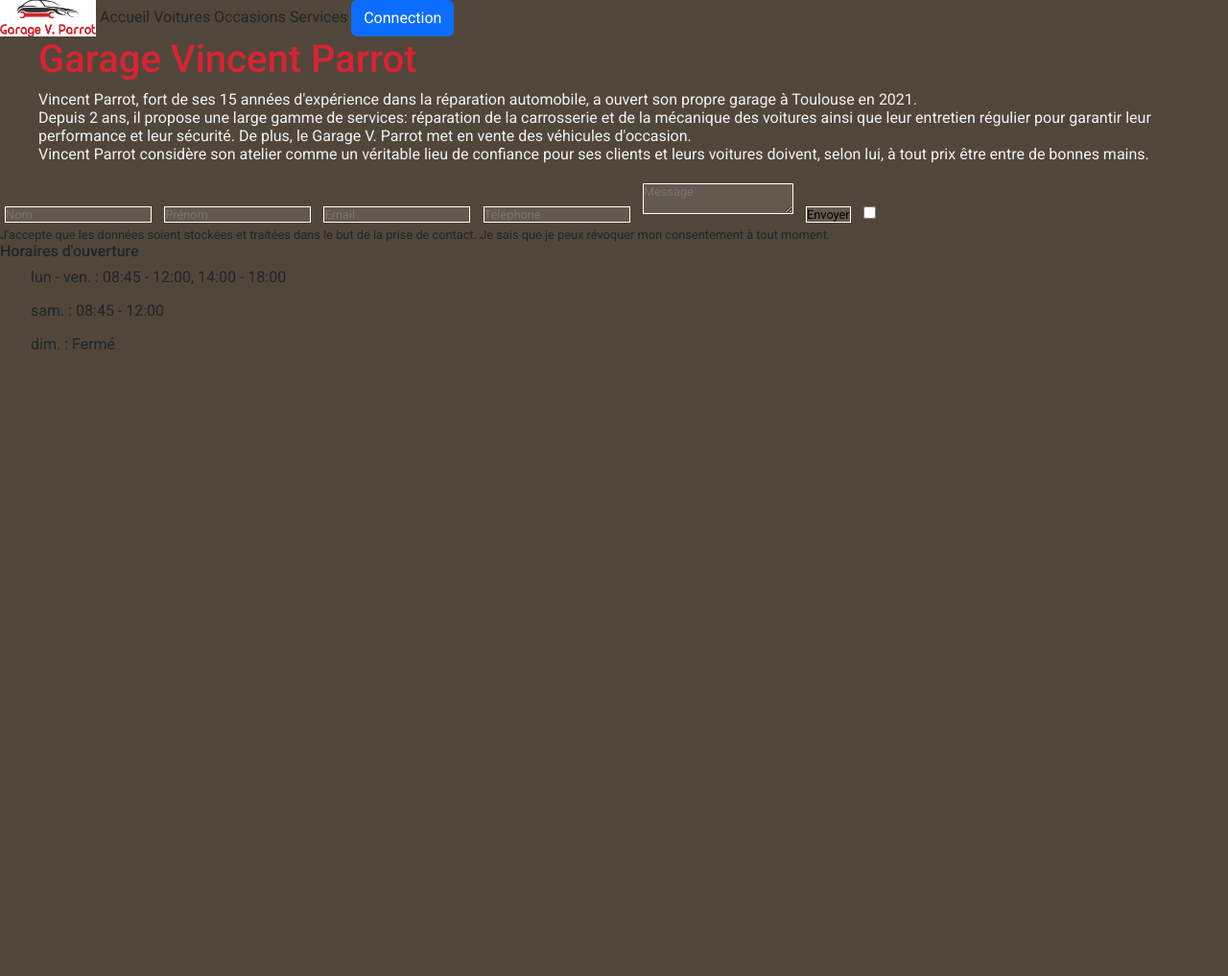
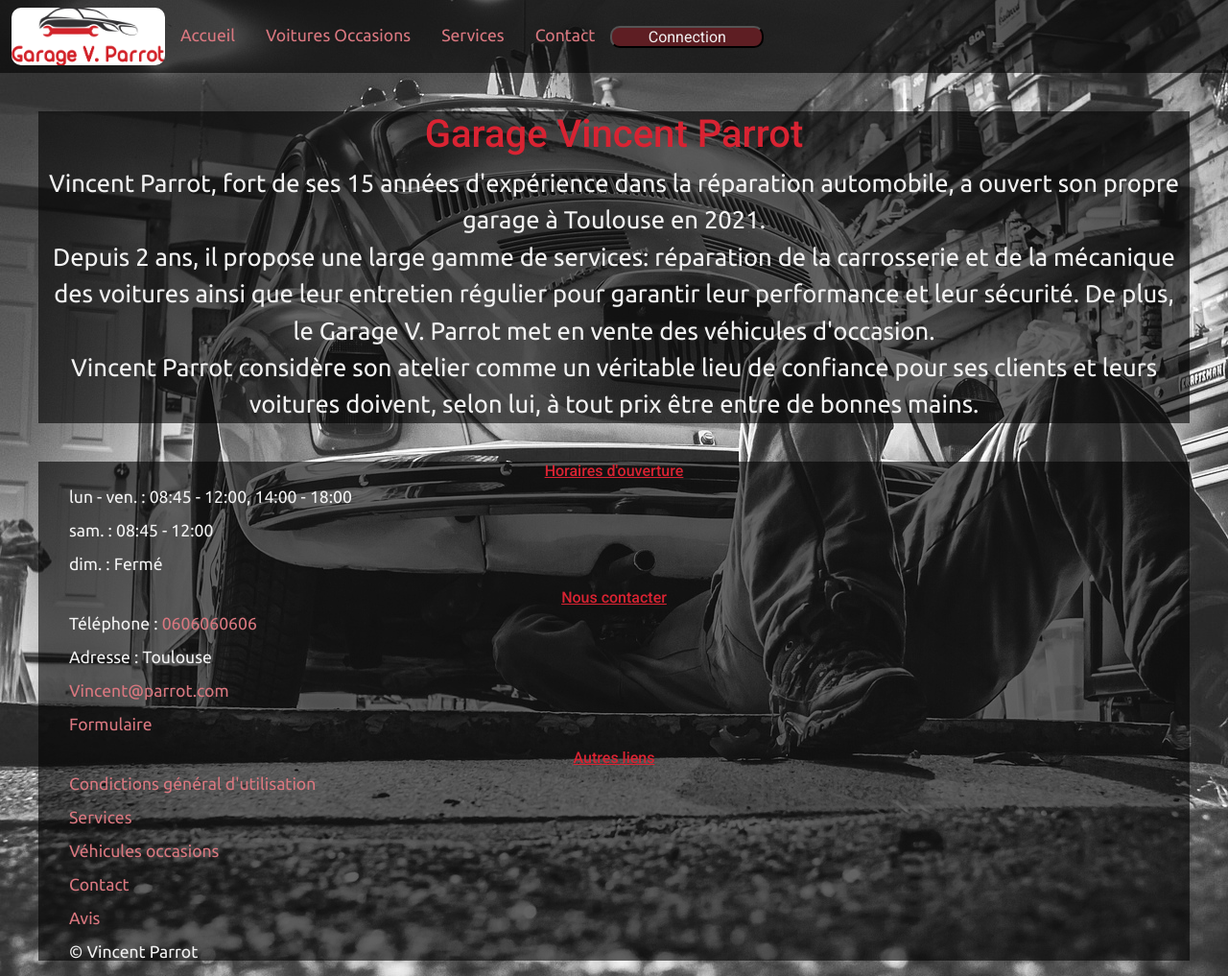
Before and after one commit to KevinMaze/ECF-studi-2023, a PHP site: page / in a window 1280 px wide. Shown: the whole page at 96% size. Before the commit the page ends 364 px from the top, so only its background shows below. Run offline with PHP 8.4, Linux system fonts and the light colour scheme.

Commit message:
add resgister, style footer and header

```diff
--- a/css/style.css
+++ b/css/style.css
@@ -1,57 +1,109 @@
-/**** FLUX ***/
-.flux {
-  width: 100%;
-  max-width: 1200px;
-  margin-left: auto;
-  margin-right: auto;
-}
-
 /*** VARIABLE ***/
 :root {
   --main-p-color: #F2F2F2;
   --main-title-color: #D92332;
+  --main-link-color: #D9777F;
+  --main-other-color:#5e1e23;
+
+  --main-font-p: 'Ubuntu', sans-serif;
+  --main-font-title: 'Roboto', sans-serif;
+}
+
+/***BUTTON***/
+.button-custom{
+  border-radius: 10px;
+  background-color: var(--main-other-color);
+  width: 10em;
+  color: var(--main-p-color);
+}
+
+.button-custom:hover{
+  background-color: var(--main-p-color);
+  color: var(--main-other-color);
+  font-weight: bold;
+  transition: 0.5s ease-in;
 }
 
 /*** BODY ***/
 body {
-  font-family: 'Roboto', sans-serif;
-  background-color: rgb(80, 71, 58);
-  /* background-image: url("/assets/bgVoiture.jpg");
+  font-family: var(--main-font-title);
+  background-image: url('../assets/bgVoiture.jpg');
   background-position-x: 50%;
-  background-position-y: 0%; */
+  background-position-y: 0%;
+  background-attachment: fixed;
 }
 
+a {
+  color: var(--main-link-color);
+}
+
+.backg-opacity{
+  background-color: rgba(0, 0, 0, 0.6);
+}
+
+/*** HEADER ***/
+nav img{
+  border-radius: 10px;
+  width: 10em;
+}
 
 /*** SECTION ***/
-.section {
+.section__div {
+  color: var(--main-p-color);
+  margin-top: 40px;
+  margin-bottom: 40px;
+  text-align: center;
+  padding-left: 10px;
+  padding-right: 10px;
+}
+
+section h1 {
+  color: var(--main-title-color);
+  font-family: var(--main-font-title);
+}
+
+.section_para{
+  font-family: var(--main-font-p);
+  line-height: 1.5em;
+  font-size: 1.1em;
+}
+
+/** FOOTER ***/
+.footer{
+  margin: auto;
+}
+
+.footer h6{
+  text-align: center;
+  text-decoration: underline;
+  color: var(--main-title-color);
+  font-family: var(--main-font-title);
+}
+
+li{
+  font-size: 0.8em;
+  font-family: var(--main-font-p);
   color: var(--main-p-color);
 }
 
-.section h1 {
-  color: var(--main-title-color);
+/*** MEDIA QUERY ***/
+@media screen and (min-width: 700px) {
+  .section_para{
+    font-size: 1.6em;
+  }
+
+  li{
+    font-size: 1.1em;
+  }
+
 }
 
-/** FOOTER ***/
-.form {
-  display: block;
-  font-size: 0.8em;
+@media screen and (min-width: 1200px){
+  .flux {
+    width: 100%;
+    max-width: 1200px;
+    margin-left: auto;
+    margin-right: auto;
+  }
+
 }
-
-.form input, textarea{
-  background: rgba(255, 255, 255, 0.1);
-  /* width: 100%; */
-  border: 1px solid white;
-  margin: 5px;
-}
-
-input:focus{
-  background-color: white;
-}
-
-/*** MEDIA QUERY ***/
-@media screen and (min-width: 586px){
-  body {
-    background-repeat: no-repeat;
-    /* background-size: cover; */
-  }
-}
--- a/index.php
+++ b/index.php
@@ -1,10 +1,10 @@
 <?php require_once "templates/header.html" ?>
 
-        <section>
-            <div class="flux section">
+        <section class="flux backg-opacity">
+            <div class="section__div">
                 <h1>Garage Vincent Parrot</h1>
 
-                <p>Vincent Parrot, fort de ses 15 années d'expérience dans la réparation automobile, a ouvert
+                <p class="section_para">Vincent Parrot, fort de ses 15 années d'expérience dans la réparation automobile, a ouvert
                 son propre garage à Toulouse en 2021.<br>
                 Depuis 2 ans, il propose une large gamme de services: réparation de la carrosserie et de la
                 mécanique des voitures ainsi que leur entretien régulier pour garantir leur performance et
@@ -16,7 +16,7 @@
 
         </section>
 
-         <!-- voir accordion hover -->
+        <!-- voir accordion hover -->
 
 
 <?php require_once "templates/footer.html" ?>
--- a/templates/footer.html
+++ b/templates/footer.html
@@ -1,22 +1,4 @@
-    <footer class="footer">
-        <div  class="form">
-            <form action="" method="post">
-
-                <label for="field-firstname"><input name="firstname" id="field-firstname" placeholder="Nom"></label>
-
-                <label for="field-lastname"><input name="lastname" id="field-lastname" placeholder="Prénom"></label>
-
-                <label for="field-email"><input name="email" id="field-email" placeholder="Email"></label>
-
-                <label for="field-number-phone"><input name="phone" id="field-number-phone" placeholder="Téléphone"></label>
-
-                <label for="field-message"><textarea name="message" id="field-message" placeholder="Message"></textarea></label>
-
-                <input type="submit" value="Envoyer">
-
-                <input type="checkbox" name="accept" id=""><label for="accept">J'accepte que les données soient stockées et traitées dans le but de la prise de contact. Je sais que je peux révoquer mon consentement à tout moment.</label>
-            </form>
-        </div>
+    <footer class="flux footer backg-opacity">
 
         <div>
             <h6>Horaires d'ouverture</h6>
@@ -24,6 +6,29 @@
                 <ol>lun - ven. : 08:45 - 12:00, 14:00 - 18:00</ol>
                 <ol>sam. : 08:45 - 12:00</ol>
                 <ol>dim. : Fermé</ol>
+            </li>
+        </div>
+
+        <div>
+            <h6>Nous contacter</h6>
+            <li>
+                <ul>Téléphone : <a href="tel: 0606060606">0606060606</a></p></ul>
+                <ul>Adresse : Toulouse</ul>
+                <ul><a href="mailto:Vincent@parrot.com">Vincent@parrot.com</a></ul>
+                <ul><a href="#">Formulaire</a></ul>
+            </li>
+        </div>
+
+        <div>
+            <h6>Autres liens</h6>
+            <li>
+                <ul><a href="#">Condictions général d'utilisation</a></ul>
+                <ul><a href="#">Services</a></ul>
+                <ul><a href="#">Véhicules occasions</a></ul>
+                <ul><a href="#">Contact</a></ul>
+                <ul><a href="#">Avis</a></ul>
+                <ul>&copy; Vincent Parrot</ul>
+
             </li>
         </div>
 
--- a/templates/header.html
+++ b/templates/header.html
@@ -5,23 +5,46 @@
         <meta name="viewport" content="width=device-width, initial-scale=1.0">
         <meta name="description" content="*">
         <link href="https://cdn.jsdelivr.net/npm/bootstrap@5.3.0/dist/css/bootstrap.min.css" rel="stylesheet" integrity="sha384-9ndCyUaIbzAi2FUVXJi0CjmCapSmO7SnpJef0486qhLnuZ2cdeRhO02iuK6FUUVM" crossorigin="anonymous">
-        <link rel="stylesheet" href="/css/reset.css">
-        <link rel="stylesheet" href="/css/style.css">
+        <link rel="stylesheet" href="css/reset.css">
+        <link rel="stylesheet" href="css/style.css">
         <title>Garage V.Parrot (ECF hiver 2023)</title>
-        <link rel="icon" type="image/png" href="/assets/iconVoiture.png">
+        <link rel="icon" type="image/png" href="assets/iconVoiture.png">
         <link rel="preconnect" href="https://fonts.googleapis.com">
         <link rel="preconnect" href="https://fonts.gstatic.com" crossorigin>
         <link href="https://fonts.googleapis.com/css2?family=Roboto:ital,wght@0,100;0,300;0,400;0,500;0,700;0,900;1,100;1,300;1,400;1,500;1,700;1,900&display=swap" rel="stylesheet">
+        <link rel="preconnect" href="https://fonts.googleapis.com">
+        <link rel="preconnect" href="https://fonts.gstatic.com" crossorigin>
+        <link href="https://fonts.googleapis.com/css2?family=Ubuntu:ital,wght@0,300;0,400;0,500;0,700;1,300;1,400;1,500;1,700&display=swap" rel="stylesheet">
     </head>
-    <body class="background-image">
+    <body class="background">
 
         <div>
             <header>
-                <nav>
-                    <img src="/assets/logo.png" alt="logo du garage" width=100>
-                    <a href="#">Accueil</a>
-                    <a href="#">Voitures Occasions</a>
-                    <a href="#">Services</a>
-                    <button type="button" class="btn btn-primary">Connection</button>
+
+                <nav class="navbar navbar-expand-lg backg-opacity">
+                    <div class="container-fluid">
+                        <img src="assets/logo.png" alt="logo du garage">
+                        <button class="navbar-toggler collapsed" type="button" data-bs-toggle="collapse" data-bs-target="#navbarsExample09" aria-controls="navbarsExample09" aria-expanded="false" aria-label="Toggle navigation">
+                            <span class="navbar-toggler-icon"></span>
+                        </button>
+
+                        <div class="navbar-collapse collapse" id="navbarsExample09">
+                            <ul class="navbar-nav me-auto mb-2 mb-lg-0">
+                                <li class="nav-item">
+                                    <a class="m-3 active" aria-current="page" href="#">Accueil</a>
+                                </li>
+                                <li class="nav-item">
+                                    <a class="m-3" href="#">Voitures Occasions</a>
+                                </li>
+                                <li class="nav-item">
+                                    <a class="m-3" href="#">Services</a>
+                                </li>
+                                <li class="nav-item">
+                                    <a class="m-3" href="#">Contact</a>
+                                </li>
+                                <button type="button" class="button-custom">Connection</button>
+                            </ul>
+                        </div>
+                    </div>
                 </nav>
             </header>
```
Also changed, not shown: admin/register.sql (added, +7 -0 lines), form.php (added, +24 -0 lines), admin/add_user.php (added), admin/home.php (added), commentary.php (added).
